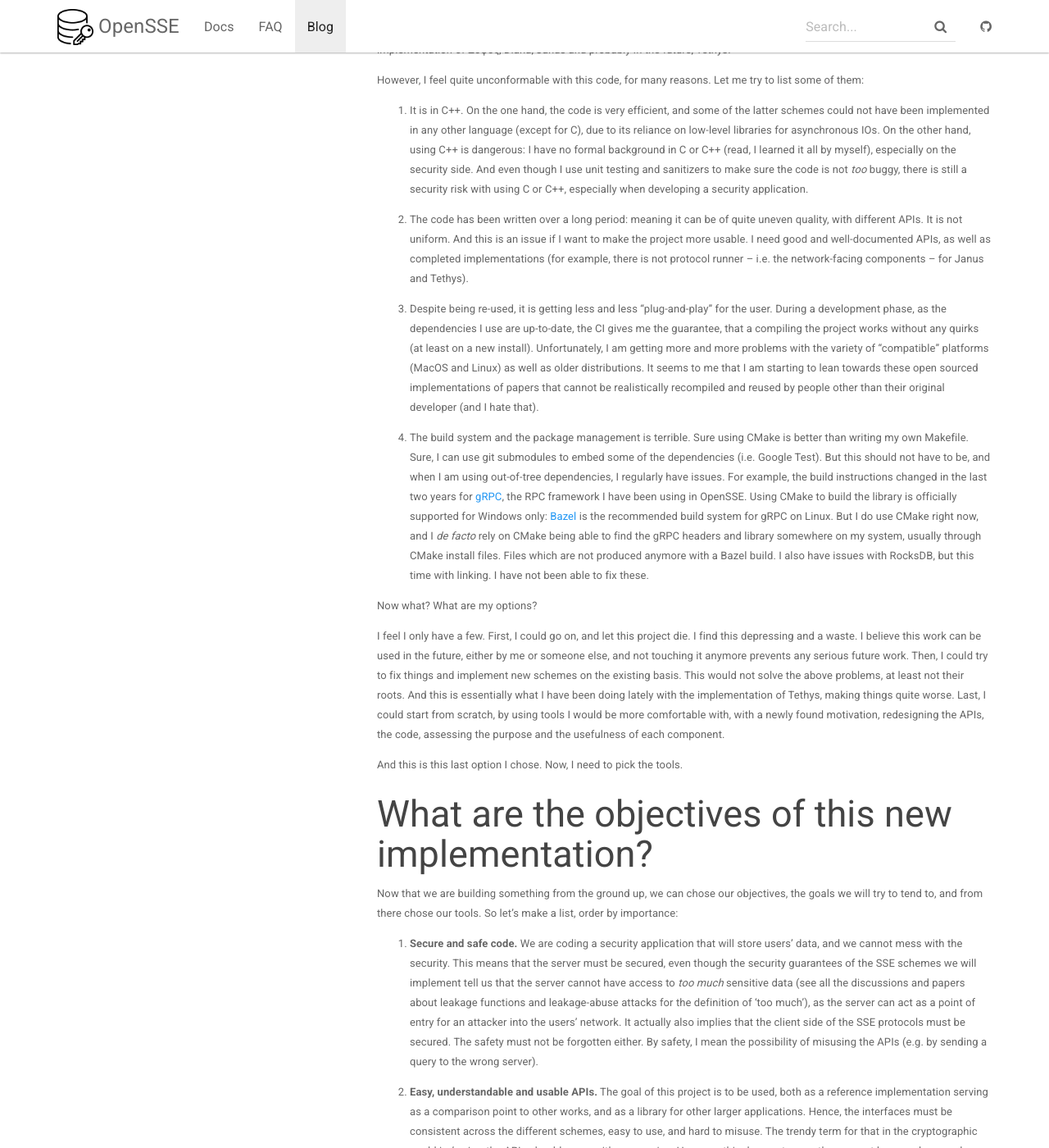
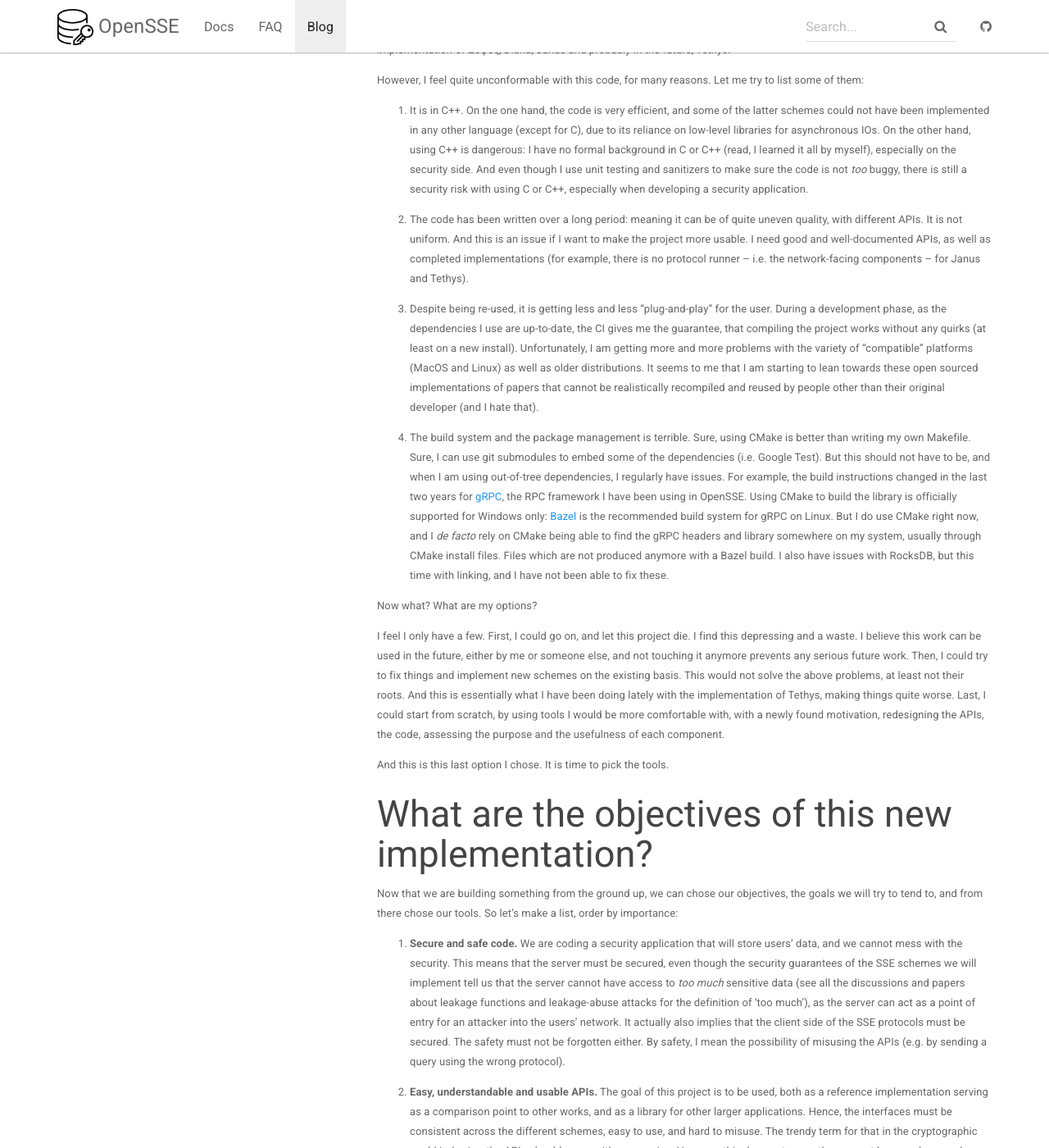
Before and after one commit to OpenSSE/opensse.github.io, a Jekyll site: the page built from _posts/2022-04-06-opensse-rust-I.md, in a window 1280 px wide and 1400 px high, scrolled down 787 px. Shown: the whole window at 82% size. Built offline with Jekyll 4.4.1, drawn with Linux system fonts in a browser that asks for light colours; nearby versions of some CDN libraries; comment, search, counter and statistics services are not loaded.

Commit message:
Some fixes.

```diff
--- a/_posts/2022-04-06-opensse-rust-I.md
+++ b/_posts/2022-04-06-opensse-rust-I.md
@@ -56,13 +56,13 @@ to list some of them:
 2. The code has been written over a long period: meaning it can be of quite
    uneven quality, with different APIs. It is not uniform. And this is an issue
    if I want to make the project more usable. I need good and well-documented
-   APIs, as well as completed implementations (for example, there is not
+   APIs, as well as completed implementations (for example, there is no
    protocol runner -- i.e. the network-facing components -- for Janus and
    Tethys).
 
 3. Despite being re-used, it is getting less and less "plug-and-play" for the
    user. During a development phase, as the dependencies I use are up-to-date,
-   the CI gives me the guarantee, that a compiling the project works without any
+   the CI gives me the guarantee, that compiling the project works without any
    quirks (at least on a new install). Unfortunately, I am getting more and more
    problems with the variety of "compatible" platforms (MacOS and Linux) as well
    as older distributions. It seems to me that I am starting to lean towards
@@ -70,7 +70,7 @@ to list some of them:
    recompiled and reused by people other than their original developer (and I
    hate that).
 
-4. The build system and the package management is terrible. Sure using CMake is
+4. The build system and the package management is terrible. Sure, using CMake is
    better than writing my own Makefile. Sure, I can use git submodules to embed
    some of the dependencies (i.e. Google Test). But this should not have to be,
    and when I am using out-of-tree dependencies, I regularly have issues. For
@@ -81,8 +81,8 @@ to list some of them:
    Linux. But I do use CMake right now, and I *de facto* rely on CMake being
    able to find the gRPC headers and library somewhere on my system, usually
    through CMake install files. Files which are not produced anymore with a
-   Bazel build. I also have issues with RocksDB, but this time with linking. I
-   have not been able to fix these.
+   Bazel build. I also have issues with RocksDB, but this time with linking, and
+   I have not been able to fix these.
 
 Now what? What are my options?
 
@@ -97,7 +97,7 @@ scratch, by using tools I would be more comfortable with, with a newly found
 motivation, redesigning the APIs, the code, assessing the purpose and the
 usefulness of each component.
 
-And this is this last option I chose. Now, I need to pick the tools.
+And this is this last option I chose. It is time to pick the tools.
 
 ## What are the objectives of this new implementation?
 
@@ -114,7 +114,7 @@ leakage-abuse attacks for the definition of 'too much'), as the server can act
 as a point of entry for an attacker into the users' network. It actually also
 implies that the client side of the SSE protocols must be secured. The safety
 must not be forgotten either. By safety, I mean the possibility of misusing the
-APIs (e.g. by sending a query to the wrong server).
+APIs (e.g. by sending a query using the wrong protocol).
 
 2. **Easy, understandable and usable APIs.** The goal of this project is to be
    used, both as a reference implementation serving as a comparison point to
```
